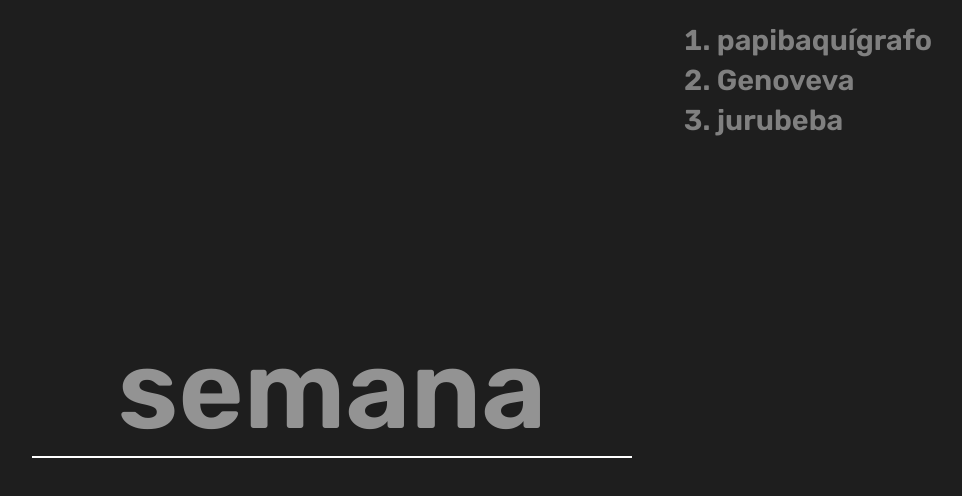
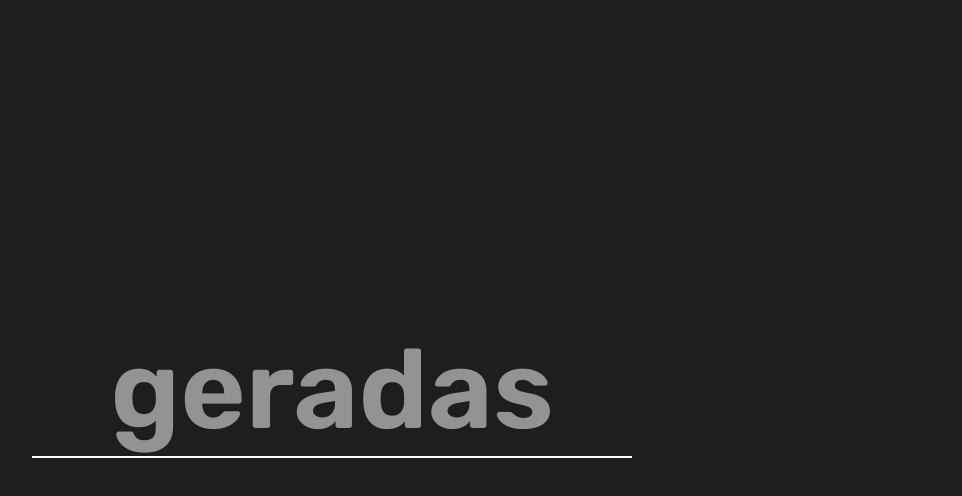
Before and after one commit to BrunoMartinsMoreira/teste-de-digitacao, a React (Create React App) app: page / in a window 1280 px wide. Shown: the top 496 px of the page, without its empty margins (308-1270 px from the left). Built offline with nearby package versions, Linux system fonts and the light colour scheme.

Commit message:
finalizando e corrigindo bugs visuais

```diff
--- a/src/App.js
+++ b/src/App.js
@@ -41,7 +41,7 @@
 
   useEffect(() => {
     const wordFromValidKeys = validKeys.join("").toLocaleLowerCase();
-    if (word === wordFromValidKeys) {
+    if (word && word === wordFromValidKeys) {
       //buscar um nova palavra
       let newWord = null;
       do {
@@ -83,9 +83,9 @@
 
       <div className="completed-words">
         <ol>
-          <li>papibaquígrafo</li>
-          <li>Genoveva</li>
-          <li>jurubeba</li>
+          {completedWords.map((word) => {
+            return <li key={word}>{word}</li>;
+          })}
         </ol>
       </div>
     </div>
--- a/src/index.css
+++ b/src/index.css
@@ -48,7 +48,7 @@
   top: 0;
   right: 0;
   text-align: left;
-  padding: 20px 40px;
+  padding: 20px 40px 20px 80px;
   font-size: 1.8rem;
   line-height: 2.5rem;
   opacity: 0.5;
```
